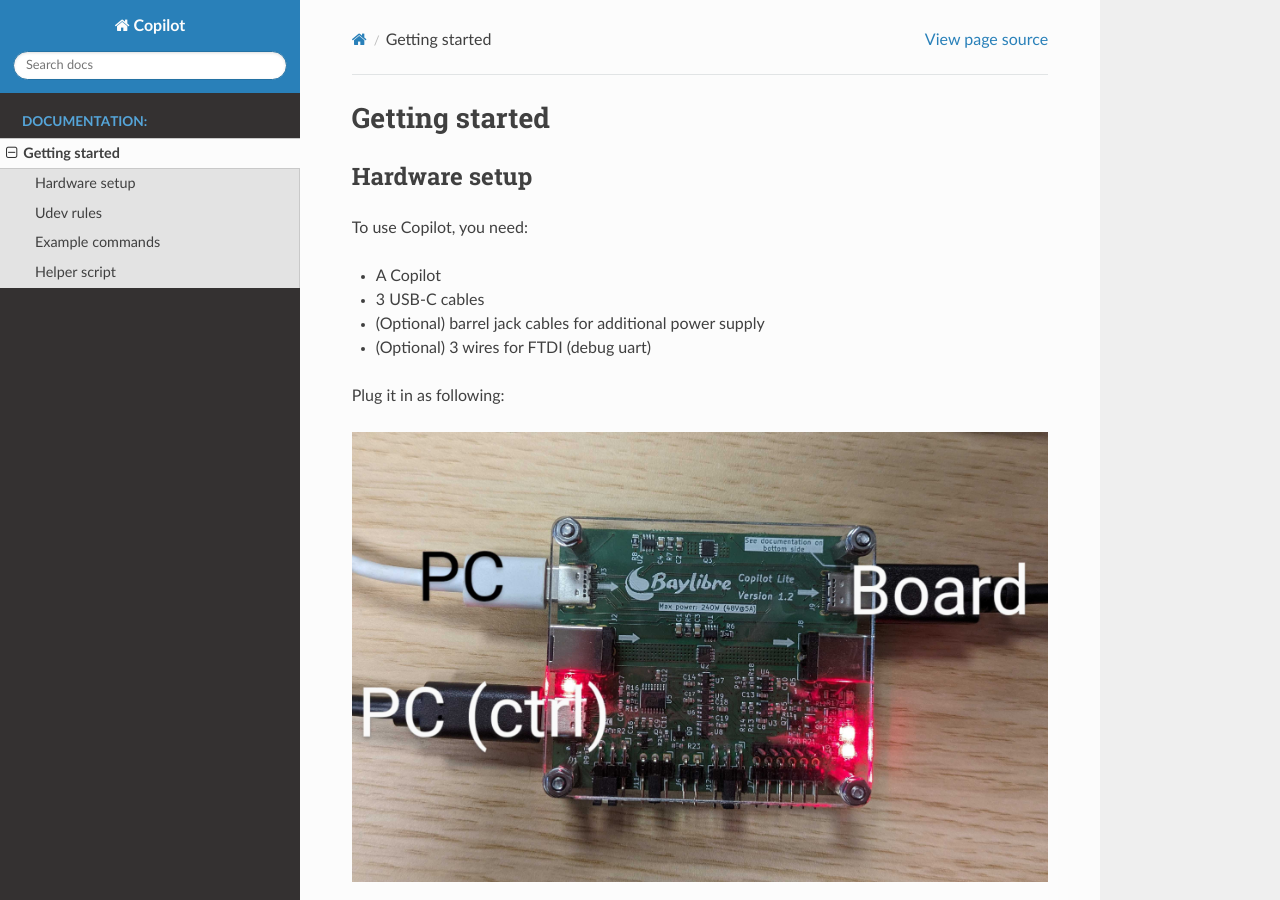
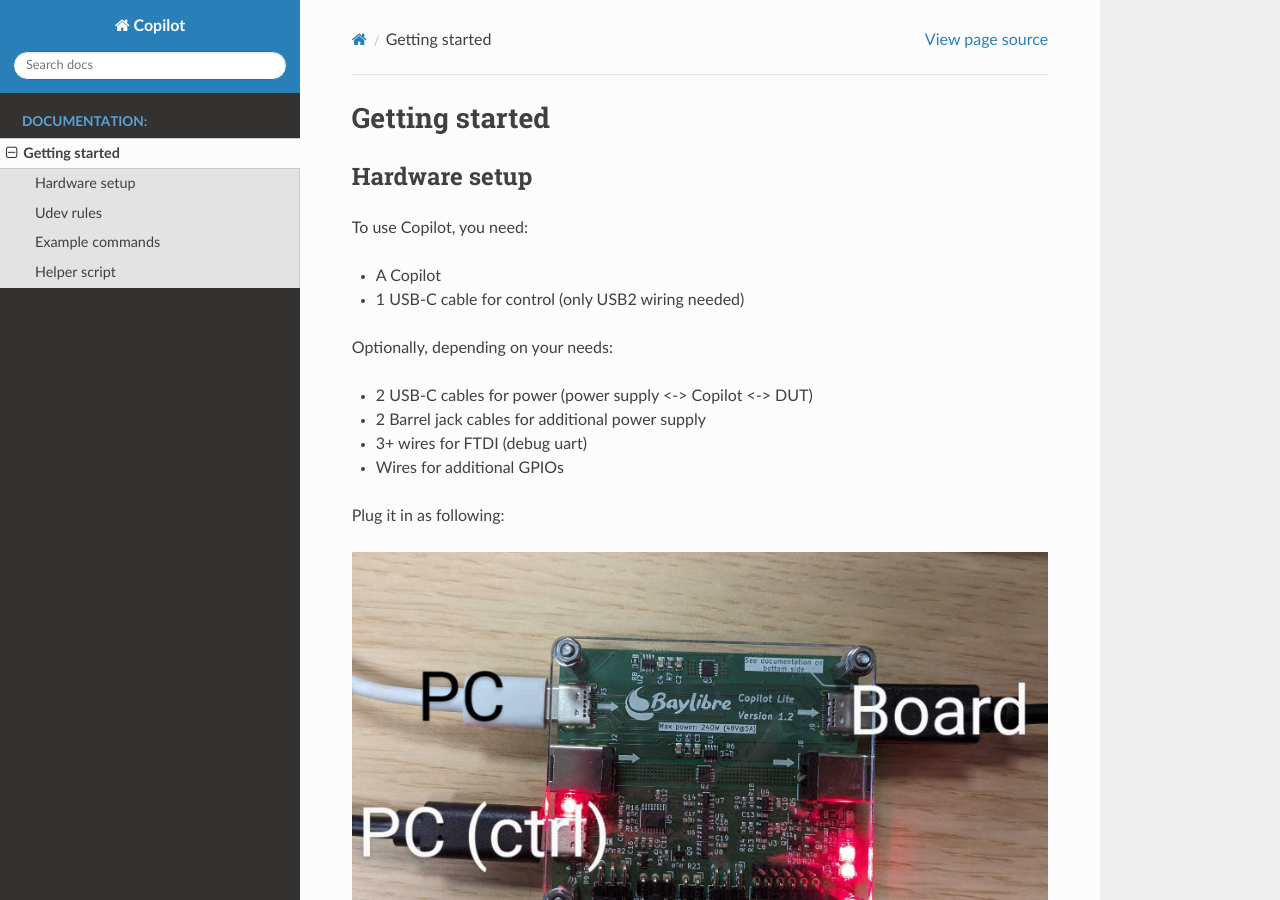
Before and after one commit to BayLibre/Copilot, a Sphinx documentation site: the page built from doc/source/getting-started.rst, in a window 1280 px wide and 900 px high. Built offline with Sphinx 7.4.7 and the Read the Docs theme 2.0.0, drawn with Linux system fonts in a browser that asks for light colours.

Commit message:
doc: getting-started: Update optional requirements
Signed-off-by: Markus Schneider-Pargmann <msp@baylibre.com>

```diff
--- a/doc/source/getting-started.rst
+++ b/doc/source/getting-started.rst
@@ -7,9 +7,14 @@
 To use Copilot, you need:
 
 - A Copilot
-- 3 USB-C cables
-- (Optional) barrel jack cables for additional power supply
-- (Optional) 3 wires for FTDI (debug uart)
+- 1 USB-C cable for control (only USB2 wiring needed)
+
+Optionally, depending on your needs:
+
+- 2 USB-C cables for power (power supply <-> Copilot <-> DUT)
+- 2 Barrel jack cables for additional power supply
+- 3+ wires for FTDI (debug uart)
+- Wires for additional GPIOs
 
 Plug it in as following:
 
```
